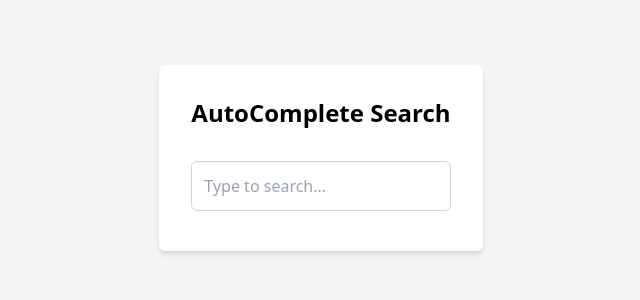
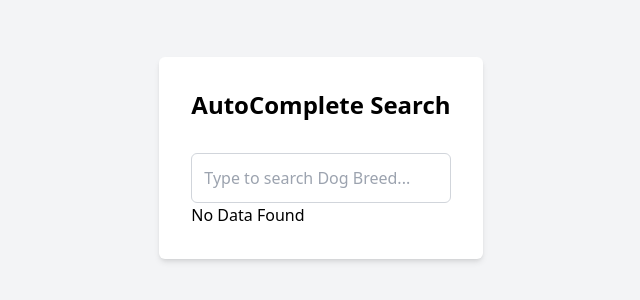
Before and after one commit to PriyankaTiwary123/AutoComplete, a React (Create React App) app: page / in a window 1280 px wide. Shown: the part 242-542 px from the top of the page, without its empty margins (319-959 px from the left). Built offline with nearby package versions, Linux system fonts and the light colour scheme.

Commit message:
replaced json data with api call

```diff
--- a/src/App.tsx
+++ b/src/App.tsx
@@ -1,13 +1,14 @@
 import Autocomplete from "./components/AutoComplete";
+import { BASE_URL } from "./contants";
 
 const App: React.FC = () => {
-  const suggestions = ['priyanka', 'Rishikesh', 'John', 'marry', 'Niru'];
+  const apiEndpoint = BASE_URL;
 
   return (
     <div className="min-h-screen flex items-center justify-center bg-gray-100">
     <div className="bg-white p-8 rounded-md shadow-md">
       <h1 className="text-2xl font-bold mb-4">AutoComplete Search</h1>
-      <Autocomplete suggestions={suggestions} />
+      <Autocomplete apiEndpoint={apiEndpoint} />
     </div>
   </div>
   );
--- a/src/components/AutoComplete.tsx
+++ b/src/components/AutoComplete.tsx
@@ -1,24 +1,51 @@
-import React, { useState } from "react";
+import React, { useEffect, useCallback, useState } from "react";
+import { debounce } from "../utils/debounce";
+import FilteredList from "./FilteredList";
 
 interface AutocompleteProps {
-  suggestions: string[];
+  apiEndpoint: string;
 }
+const Autocomplete: React.FC<AutocompleteProps> = ({ apiEndpoint }) => {
+  const [inputValue, setInputValue] = useState("");
+  const [filteredSuggestions, setFilteredSuggestions] = useState<any[]>([]);
+  const [loading, setLoading] = useState<boolean>(false);
+  const [error, setError] = useState<string | null>(null);
 
-const Autocomplete: React.FC<AutocompleteProps> = (props) => {
-const {suggestions} = props;
+  const fetchSuggestions = useCallback(
+    debounce(async () => {
+      setLoading(true);
+      setError(null);
+      try {
+        const response = await fetch(`${apiEndpoint}?q=${inputValue}`);
+        if (response.ok) {
+          const data = await response.json();
+          const filtered = data.filter((suggestion: Record<string, string>) =>
+            suggestion.name.toLowerCase().startsWith(inputValue.toLowerCase())
+          );
+          setFilteredSuggestions(filtered);
+        } else {
+          setError("Error fetching suggestions");
+        }
+      } catch (error) {
+        setError("Error fetching suggestions");
+      } finally {
+        setLoading(false);
+      }
+    }, 3000),
+    [inputValue, apiEndpoint]
+  );
 
-  const [inputValue, setInputValue] = useState("");
-  const [filteredSuggestions, setFilteredSuggestions] = useState<string[]>([]);
+  useEffect(() => {
+    if (inputValue.trim() !== "") {
+      fetchSuggestions();
+    } else {
+      setFilteredSuggestions([]);
+    }
+  }, [inputValue, fetchSuggestions]);
 
   const handleInputChange = (event: React.ChangeEvent<HTMLInputElement>) => {
     const inputValue = event.target.value;
     setInputValue(inputValue);
-
-    const filtered = suggestions.filter((suggestion) =>
-      suggestion.toLowerCase().startsWith(inputValue.toLowerCase())
-    );
-
-    setFilteredSuggestions(filtered);
   };
 
   const handleSuggestionClick = (suggestion: string) => {
@@ -33,15 +60,14 @@ const {suggestions} = props;
         type="text"
         value={inputValue}
         onChange={handleInputChange}
-        placeholder="Type to search..."
+        placeholder="Type to search Dog Breed..."
       />
-      <ul className="mt-2">
-        {filteredSuggestions.map((suggestion, index) => (
-          <li key={index} onClick={() => handleSuggestionClick(suggestion)}>
-            {suggestion}
-          </li>
-        ))}
-      </ul>
+      <FilteredList
+        loading={loading}
+        error={error}
+        filteredSuggestions={filteredSuggestions}
+        onSuggestedListClick = {handleSuggestionClick}
+      />
     </div>
   );
 };
--- /dev/null
+++ b/src/components/FilteredList.tsx
@@ -0,0 +1,35 @@
+import React from "react";
+
+interface FilteredListProps {
+  loading: boolean;
+  error: string | null;
+  filteredSuggestions: any[];
+  onSuggestedListClick: (suggestion: string) => void;
+}
+
+const FilteredList: React.FC<FilteredListProps> = (props: any) => {
+  const { loading, error, filteredSuggestions, onSuggestedListClick } = props;
+  return (
+    <div>
+      {loading && <p className="text-gray-500 mt-2">Loading...</p>}
+      {error && <p className="text-red-500 mt-2">{error}</p>}
+      {filteredSuggestions.length === 0 ? (
+        <div>No Data Found</div>
+      ) : (
+        <ul className="mt-2">
+          {filteredSuggestions.map((suggestion: any, index: any) => (
+            <li
+              key={index}
+              onClick={() => onSuggestedListClick(suggestion)}
+              className="cursor-pointer hover:bg-gray-100 p-2 border-b border-gray-300"
+            >
+              {suggestion?.name}
+            </li>
+          ))}
+        </ul>
+      )}
+    </div>
+  );
+};
+
+export default FilteredList;
--- /dev/null
+++ b/src/contants.ts
@@ -0,0 +1,5 @@
+export const BASE_URL: string = 'https://api.thedogapi.com/v1/breeds/search';
+
+export const headers: Record<string, string> = {
+    'dog-api-key': process.env.dogApiKey || '', // Assuming dogApiKey is a string
+  };
```
Also changed, not shown: 1 other file (tests, documents, lock files or other folders).
